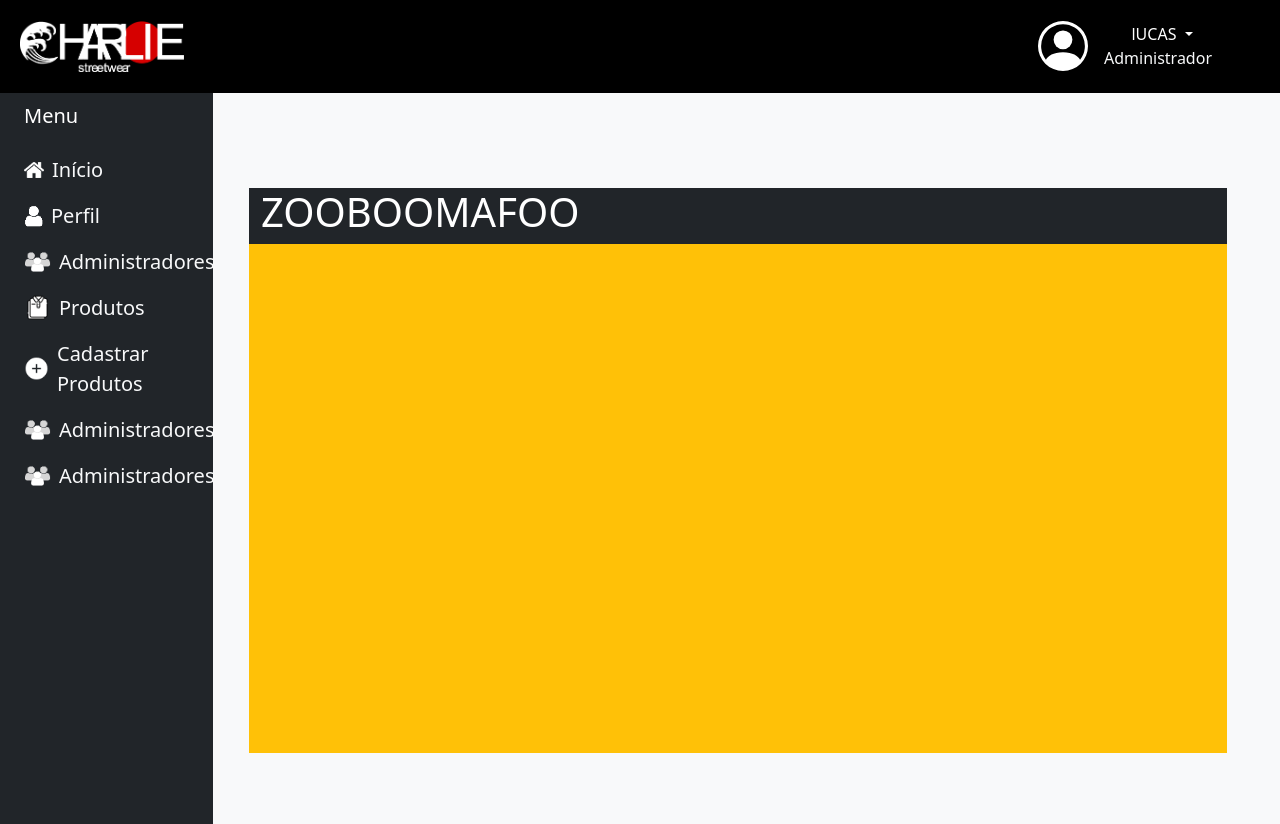
After one commit to CRUD-Tokyo-Streetwear/commercialWebStore, a PHP site: page /administradores.php in a window 1280 px wide. The commit adds this page. Run offline with PHP 8.4, Linux system fonts and the light colour scheme; a user stored in the database is signed in; data comes from the database, SQL or seed files in the repository; some libraries are stand-ins or nearby versions.

```diff
--- /dev/null
+++ b/administradores.php
@@ -0,0 +1,138 @@
+<?php
+session_start();
+
+if (!isset($_SESSION['ADM_ID'])) {
+    header("location: index.php");
+    exit;
+}
+
+require_once('sistema/usuario.php');
+$u = new Usuario("charlie", "localhost", "root", "");
+
+?>
+
+<!DOCTYPE html>
+<html lang="pt-BR">
+
+<head>
+    <meta charset="UTF-8">
+    <meta name="viewport" content="width=device-width, initial-scale=1.0">
+    <title>Charlie StreetWear</title>
+    <link rel="icon" href="images\Charlie.png">
+    <script src="https://kit.fontawesome.com/yourcode.js" crossorigin="anonymous"></script>
+    <link href="https://cdn.jsdelivr.net/npm/bootstrap@5.3.2/dist/css/bootstrap.min.css" rel="stylesheet" integrity="sha384-T3c6CoIi6uLrA9TneNEoa7RxnatzjcDSCmG1MXxSR1GAsXEV/Dwwykc2MPK8M2HN" crossorigin="anonymous">
+    <link rel="stylesheet" href="style.css">
+</head>
+
+<body class="bg-light overflow-y-hidden">
+
+    <!--Barra de navegação-->
+    <nav class="navbar" style="background-color: black;">
+        <div class="container-fluid text-light">
+            <a class="navbar-brand ">
+                <img src="images\logoCharlie.png" alt="logo Charlie" class="p-2" width="180">
+            </a>
+            <div class="d-flex justify-content-end me-5">
+                <div class="d-flex">
+                    <svg xmlns="http://www.w3.org/2000/svg" class="" fill="white" viewBox="0 0 16 16" style="cursor: pointer;" width="50">
+                        <path d="M11 6a3 3 0 1 1-6 0 3 3 0 0 1 6 0z" />
+                        <path fill-rule="evenodd" d="M0 8a8 8 0 1 1 16 0A8 8 0 0 1 0 8zm8-7a7 7 0 0 0-5.468 11.37C3.242 11.226 4.805 10 8 10s4.757 1.225 5.468 2.37A7 7 0 0 0 8 1z" />
+                    </svg>
+                    <div class="ms-3 d-flex flex-column justify-content-center align-items-center">
+                        <div class="d-flex flex-row align-items-center">
+                            <div class="dropdown">
+                                <a href="#" class="d-flex align-items-center text-white text-decoration-none dropdown-toggle" data-bs-toggle="dropdown" aria-expanded="false">
+                                    <p class="m-0 pe-1">
+                                        <?php
+                                        echo $u->mostrarNomeAdmin();
+                                        ?>
+                                    </p>
+                                </a>
+                                <ul class="dropdown-menu dropdown-menu-dark text-small shadow">
+                                    <li><a class="dropdown-item" href="perfil.php">Configuração</a></li>
+                                    <li>
+                                        <hr class="dropdown-divider">
+                                    </li>
+                                    <li><a class="dropdown-item" name="sair" href="sistema/sair.php">Sair</a></li>
+                                </ul>
+                            </div>
+                        </div>
+                        <p class="m-0 pe-2">Administrador</p>
+                    </div>
+                </div>
+            </div>
+        </div>
+    </nav>
+
+    <!--Menu lateral-->
+    <div class="d-flex justify-content-between" style="height: calc(100vh - 93px);">
+        <div>
+            <div class="row flex-nowrap">
+                <div class="col-auto col-md-3 col-xl-2 px-sm-2 px-0 bg-dark" style="position: fixed; left:0;">
+                    <div class="d-flex flex-column align-items-center align-items-sm-start px-3 pt-2 text-white min-vh-100">
+                        <a href="/" class="d-flex align-items-center pb-3 mb-md-0 me-md-auto text-white text-decoration-none">
+                            <span class="fs-5 d-none d-sm-inline">Menu</span>
+                        </a>
+                        <ul class="nav nav-pills flex-column mb-sm-auto mb-0 align-items-center align-items-sm-start fs-5" id="menu">
+                            <li class="nav-item">
+                                <a href="pagInicio.php" class="d-flex align-items-center nav-link align-middle px-0 text-light">
+                                    <img src="images\homeIcon.png" alt="Icone de Início" style="width: 20px;"><span class="ms-2 d-none d-sm-inline">Início</span>
+                                </a>
+                            </li>
+                            <li>
+                                <a href="perfil.php" class="d-flex align-items-center nav-link px-0 text-light">
+                                    <img src="images\userIcon.png" alt="Icone de Administradores" style="width: 19px;"><span class="ms-2 d-none d-sm-inline">Perfil</span>
+                                </a>
+                            </li>
+                            <li>
+                                <a href="#" class="d-flex align-items-center nav-link px-0 text-light">
+                                    <img src="images\groupUserIcon.png" alt="Icone de Administradores" style="width: 27px;"><span class="ms-2 d-none d-sm-inline">Administradores</span>
+                                </a>
+                            </li>
+                            <li>
+                                <a href="#" class="d-flex align-items-center nav-link px-0 text-light">
+                                    <img src="images\shirtIcon.png" alt="Icone de Administradores" style="width: 27px;"><span class="ms-2 d-none d-sm-inline">Produtos</span>
+                                </a>
+                            </li>
+                            <li>
+                                <a href="#" class="d-flex align-items-center nav-link px-0 text-light">
+                                    <img src="images\addIcon.png" alt="Icone de Administradores" style="width: 25px;filter:invert(1);"><span class="ms-2 d-none d-sm-inline">Cadastrar Produtos</span>
+                                </a>
+                            </li>
+                            <li>
+                                <a href="#" class="d-flex align-items-center nav-link px-0 text-light">
+                                    <img src="images\groupUserIcon.png" alt="Icone de Administradores" style="width: 27px;"><span class="ms-2 d-none d-sm-inline">Administradores</span>
+                                </a>
+                            </li>
+                            <li>
+                                <a href="#" class="d-flex align-items-center nav-link px-0 text-light">
+                                    <img src="images\groupUserIcon.png" alt="Icone de Administradores" style="width: 27px;"><span class="ms-2 d-none d-sm-inline">Administradores</span>
+                                </a>
+                            </li>
+                        </ul>
+                    </div>
+                </div>
+            </div>
+        </div>
+
+        <!--Tela central-->
+
+
+        <div class="d-flex align-items-center col col-11 mt-4" style="height: 100%;">
+            <div class="container col-2"></div> <!--Coluna que empurra o retângulo principal lateralmente pro centro-->
+            <div class="container d-flex align-items-start bg-warning px-0" style="height: 80%;">
+                <div class="container-fluid bg-dark">
+                    <h1 class="text-white">ZOOBOOMAFOO</h1>
+                </div>
+            </div>
+
+        </div>
+        <div></div>
+
+        <!--Div de encerramento que orienta o Menu Lateral e a Tela de Ações-->
+    </div>
+
+    <script src="https://cdn.jsdelivr.net/npm/bootstrap@5.3.2/dist/js/bootstrap.bundle.min.js" integrity="sha384-C6RzsynM9kWDrMNeT87bh95OGNyZPhcTNXj1NW7RuBCsyN/o0jlpcV8Qyq46cDfL" crossorigin="anonymous"></script>
+</body>
+
+</html>
```
Also changed, not shown: pagInicio.php (+18 -23 lines), perfil.php (+5 -3 lines).
